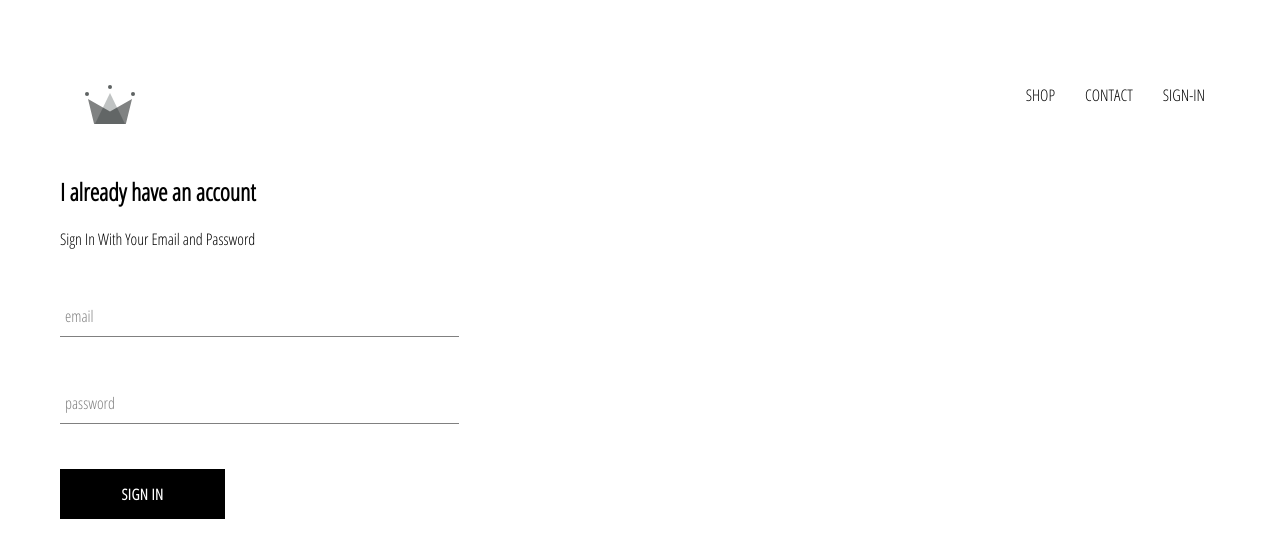
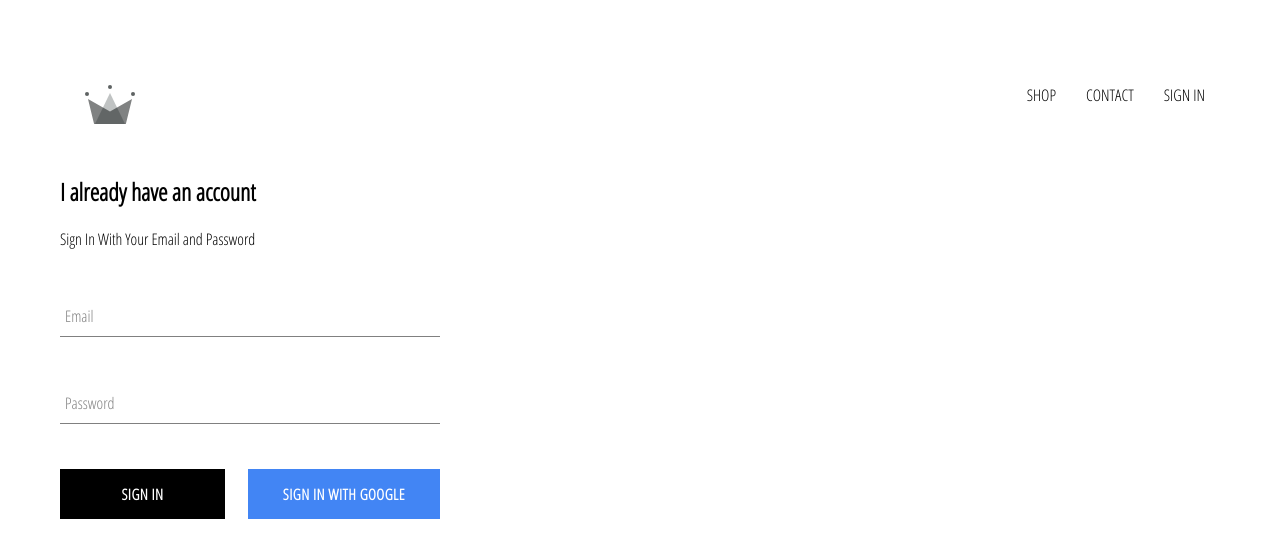
Before and after one commit to nbauer3/crwn-clothing, a React (Create React App) app: page /signin in a window 1280 px wide. Shown: the top 558 px of the page. Built offline with nearby package versions, Linux system fonts and the light colour scheme; no server answers.

Commit message:
Integrated Firebase DB & Google Authentication

```diff
--- a/package.json
+++ b/package.json
@@ -3,6 +3,7 @@
   "version": "0.1.0",
   "private": true,
   "dependencies": {
+    "firebase": "^7.4.0",
     "node-sass": "^4.13.0",
     "react": "^16.11.0",
     "react-dom": "^16.11.0",
--- a/src/App.css
+++ b/src/App.css
@@ -7,3 +7,7 @@
     text-decoration: none;
     color: black;
 }
+
+* {
+    box-sizing: border-box;
+}
--- a/src/App.js
+++ b/src/App.js
@@ -6,16 +6,41 @@
 import ShopPage from './pages/shop/shop.component';
 import Header from './components/header/header.component';
 import SignInAndSignUp from './pages/sign-in-and-sign-up/sign-in-and-sign-up.component';
+import { auth } from './firebase/firebase.utils';
 
-function App() {
+class App extends React.Component {
+  constructor() {
+    super();
+
+    this.state = {
+      currentUser: null,
+    }
+  }
+
+  unsubscribeFromAuth = null;
+
+  componentDidMount() {
+    this.unsubscribeFromAuth = auth.onAuthStateChanged(user => {
+      this.setState({ currentUser: user });
+
+      console.log(user);
+    });
+  }
+
+  componentWillUnmount() {
+    this.unsubscribeFromAuth();
+  }
+
+  render() {
     return (
       <div>
-      <Header/>
+        <Header currentUser={this.state.currentUser}/>
         <Route exact path='/' component={HomePage} />
         <Route path='/shop' component={ShopPage} />
         <Route path='/signin' component={SignInAndSignUp} />
       </div>
     );
   }
+}
 
 export default App;
--- a/src/components/custom-button/custom-button.component.jsx
+++ b/src/components/custom-button/custom-button.component.jsx
@@ -2,8 +2,11 @@
 
 import './custom-button.styles.scss';
 
-const CustomButton = ({ children, ...otherProps }) => (
-    <button className='custom-button' {...otherProps}>
+const CustomButton = ({ children, isGoogleSignIn,  ...otherProps }) => (
+    <button
+        className={`${isGoogleSignIn ? 'google-sign-in': ''} custom-button`}
+        {...otherProps}
+    >
         {children}
     </button>
 );
--- a/src/components/custom-button/custom-button.styles.scss
+++ b/src/components/custom-button/custom-button.styles.scss
@@ -19,4 +19,13 @@
       color: black;
       border: 1px solid black;
     }
+    &.google-sign-in {
+      background-color: #4285f4;
+      color: white;
+
+      &:hover {
+        background-color: #357ae8;
+        border: none;
+      }
+    }
   }
--- a/src/components/header/header.component.jsx
+++ b/src/components/header/header.component.jsx
@@ -1,10 +1,11 @@
 import React from 'react';
 import { Link } from 'react-router-dom';
 import { ReactComponent as Logo } from '../../assets/crown.svg';
+import { auth } from '../../firebase/firebase.utils';
 
 import './header.styles.scss';
 
-const Header = () => (
+const Header = ({ currentUser }) => (
     <div className='header'>
         <Link className='logo-container' to='/'>
             <Logo className='logo'/>
@@ -13,12 +14,15 @@
             <Link className='option' to='/shop'>
                 SHOP
             </Link>
-            <Link className='option'>
+            <Link className='option' to='/'>
                 CONTACT
             </Link>
-            <Link className='option' to='/signin'>
-                SIGN-IN
-            </Link>
+            {
+                currentUser ?
+                <div className='option' onClick={() => auth.signOut()}>SIGN OUT</div>
+                :
+                <Link className='option' to='/signin'>SIGN IN</Link>
+            }
         </div>
     </div>
 )
--- a/src/components/header/header.styles.scss
+++ b/src/components/header/header.styles.scss
@@ -20,6 +20,7 @@
 
       .option {
         padding: 10px 15px;
+        cursor: pointer;
       }
     }
   }
--- a/src/components/sign-in/sign-in.component.jsx
+++ b/src/components/sign-in/sign-in.component.jsx
@@ -2,6 +2,7 @@
 
 import FormInput from '../form-input/form-input.component';
 import CustomButton from '../custom-button/custom-button.component';
+import { signInWithGoogle } from '../../firebase/firebase.utils';
 
 import './sign-in.styles.scss';
 
@@ -39,16 +40,22 @@
                         type="email"
                         value={this.state.email}
                         handleChange={this.handleChange}
-                        label="email"
+                        label="Email"
                         required/>
                     <FormInput
                         name="password"
                         type="password"
                         value={this.state.password}
                         handleChange={this.handleChange}
-                        label="password"
+                        label="Password"
                         required/>
-                    <CustomButton type='submit'>Sign in</CustomButton>
+                    <div className='buttons'>
+                        <CustomButton type='submit'>Sign in</CustomButton>
+                        <CustomButton onClick={signInWithGoogle} isGoogleSignIn>
+                            {' '}
+                            Sign in with Google{' '}
+                        </CustomButton>
+                    </div>
                 </form>
 
             </div>
--- a/src/components/sign-in/sign-in.styles.scss
+++ b/src/components/sign-in/sign-in.styles.scss
@@ -1,9 +1,14 @@
 .sign-in {
-    width: 30vw;
+    width: 380px;
     display: flex;
     flex-direction: column;
 
     .title {
         margin: 10px 0;
     }
+
+    .buttons {
+        display: flex;
+        justify-content: space-between;
+    }
 }
--- /dev/null
+++ b/src/firebase/firebase.utils.js
@@ -0,0 +1,25 @@
+import firebase from 'firebase/app';
+import 'firebase/firestore';
+import 'firebase/auth';
+
+const config = {
+    apiKey: "AIzaSyCKLVynrfXc8bKdqd7eigvHDmEo86qmI7o",
+    authDomain: "crwn-db-ccc5b.firebaseapp.com",
+    databaseURL: "https://crwn-db-ccc5b.firebaseio.com",
+    projectId: "crwn-db-ccc5b",
+    storageBucket: "crwn-db-ccc5b.appspot.com",
+    messagingSenderId: "88568229932",
+    appId: "1:88568229932:web:52ac813169bae22e3a6189",
+    measurementId: "G-4MGS00TDGG"
+  };
+
+firebase.initializeApp(config);
+
+export const auth = firebase.auth();
+export const firestore = firebase.firestore();
+
+const provider = new firebase.auth.GoogleAuthProvider();
+provider.setCustomParameters({ prompt: 'select_account' });
+export const signInWithGoogle = () => auth.signInWithPopup(provider);
+
+export default firebase;
```
Also changed, not shown: 1 other file (tests, documents, lock files or other folders). Lines whose indentation alone changed are shown as unchanged.
